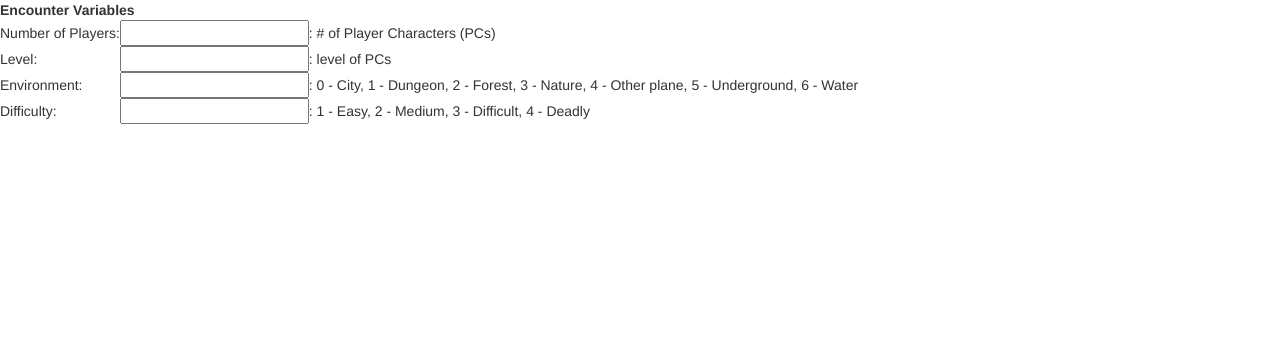
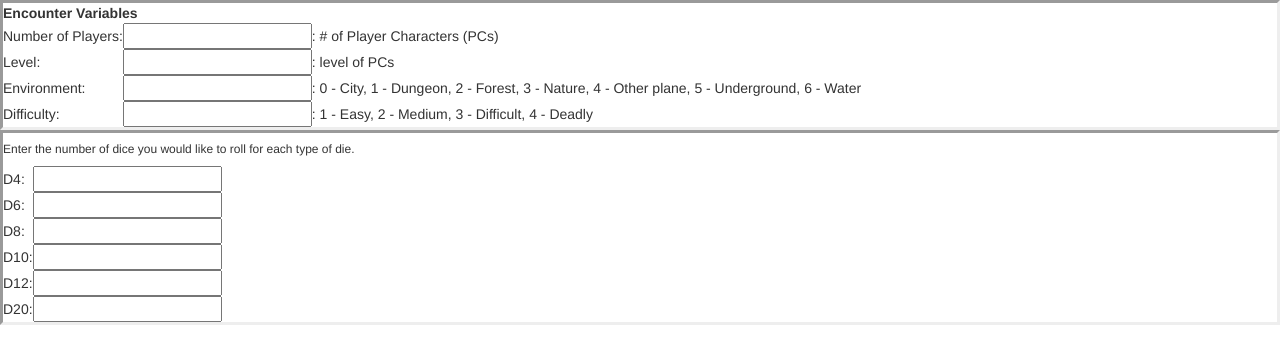
Before and after one commit to jdubo1998/DnD-Encounter-Creator, a plain HTML site: page src/index.html in a window 1280 px wide. Drawn offline with nearby package versions, Linux system fonts and the light colour scheme.

Commit message:
added dice form and borders

```diff
--- a/src/index.html
+++ b/src/index.html
@@ -2,7 +2,7 @@
 <html>
         <head>
             <meta charset="utf-8"/>
-            <title>D&D Encounter Creator!</title>
+            <title>D&D Encounter Creator</title>
 
             <!--Bootstrap Link-->
             <link rel="stylesheet" href="https://maxcdn.bootstrapcdn.com/bootstrap/3.3.6/css/bootstrap.min.css" integrity="sha384-1q8mTJOASx8j1Au+a5WDVnPi2lkFfwwEAa8hDDdjZlpLegxhjVME1fgjWPGmkzs7" crossorigin="anonymous">
@@ -13,6 +13,7 @@
         <body>
             <!--Enter python script into action-->
             <!--Encounter Form-->
+            <div class="encounter">
                 <form id="encounter" action="#">
                     <table>
                         <tr>
@@ -48,5 +49,52 @@
                         </tr>
                     </table>
                 </form>
+            </div>
+
+            <!--Dice Roller Frame-->
+            <div class="dice">
+                <h6>Enter the number of dice you would like to roll for each type of die.</h6>
+                <form class="dice">
+                    <table>
+                        <tr>
+                            <td>D4: </td>
+                            <td>
+                                <input type="number" name="d4" />
+                            </td>
+                        </tr>
+                        <tr>
+                            <td>D6: </td>
+                            <td>
+                                <input type="number" name="d6" />
+                            </td>
+                        </tr>
+                        <tr>
+                            <td>D8: </td>
+                            <td>
+                                <input type="number" name="d8" />
+                            </td>
+                        </tr>
+                        <tr>
+                            <td>D10: </td>
+                            <td>
+                                <input type="number" name="d10" />
+                            </td>
+                        </tr>
+                        <tr>
+                            <td>D12: </td>
+                            <td>
+                                <input type="number" name="d12" />
+                            </td>
+                        </tr>
+                        <tr>
+                            <td>D20: </td>
+                            <td>
+                                <input type="number" name="d20" />
+                            </td>
+                        </tr>
+                    </table>
+                </form>
+            </div>
+
         </body>
 </html>
--- a/src/main.css
+++ b/src/main.css
@@ -0,0 +1,7 @@
+div.encounter {
+    border-style: inset;
+}
+
+div.dice {
+    border-style: inset;
+}
```
Lines whose indentation alone changed are shown as unchanged.
